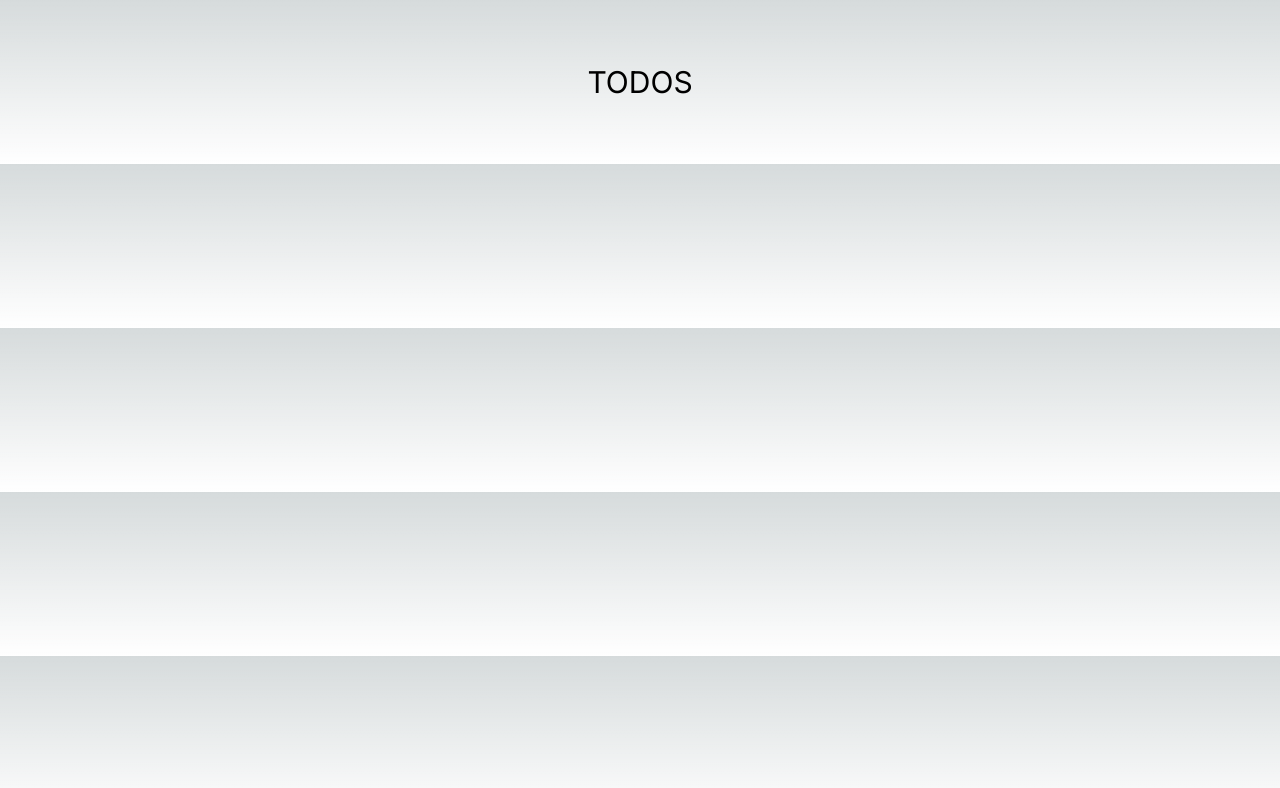
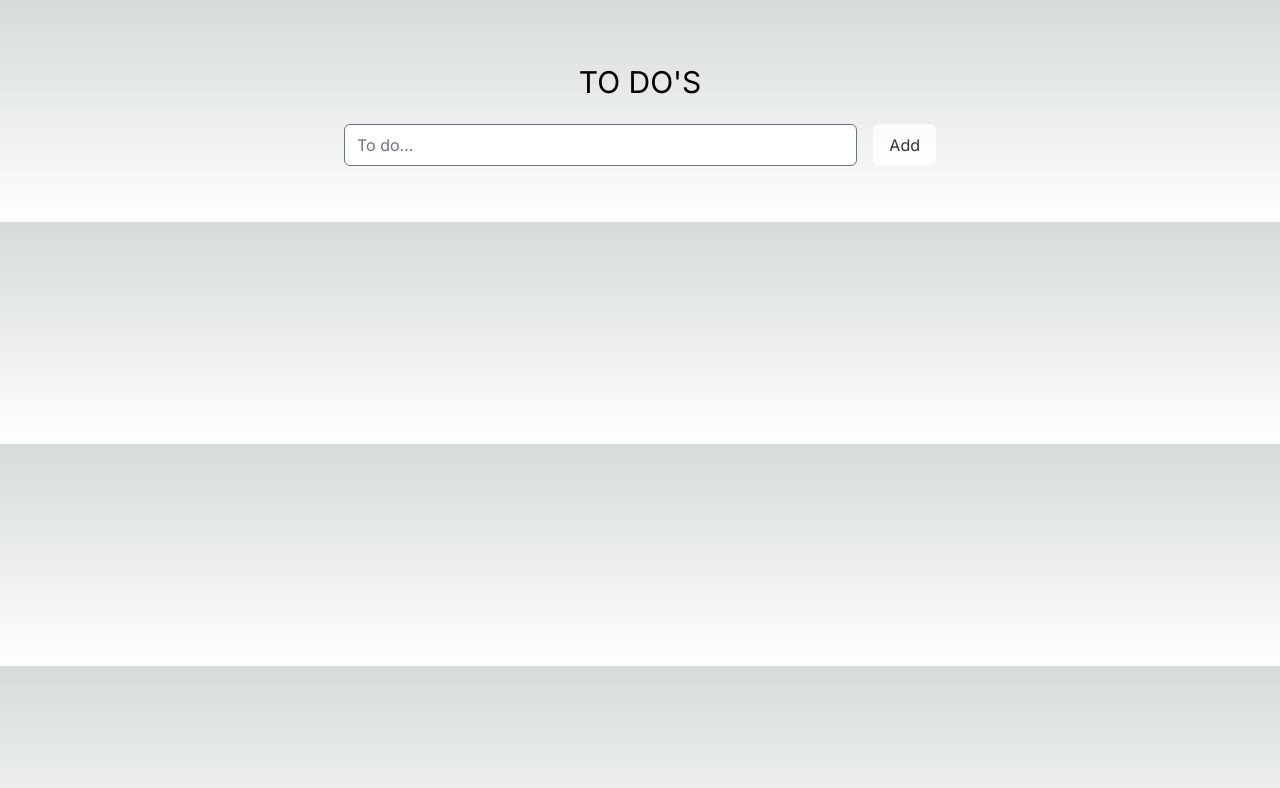
Before and after one commit to reymyster/todo-basic, a Next.js app: page / in a window 1280 px wide. Shown: the top 788 px of the page. Built offline with nearby package versions, Linux system fonts and the light colour scheme.

Commit message:
initial add form

```diff
--- a/next.config.js
+++ b/next.config.js
@@ -1,4 +1,8 @@
 /** @type {import('next').NextConfig} */
-const nextConfig = {};
+const nextConfig = {
+  experimental: {
+    serverActions: true,
+  },
+};
 
 module.exports = nextConfig;
--- a/src/app/page.tsx
+++ b/src/app/page.tsx
@@ -1,7 +1,42 @@
 export default function Home() {
   return (
-    <main className="mx-auto max-w-4xl px-4 py-12 sm:px-6 lg:px-8">
-      <h1 className="py-4 text-center text-3xl">TODOS</h1>
+    <main className="mx-auto max-w-2xl px-4 py-12 sm:px-6 lg:px-8">
+      <h1 className="py-4 text-center text-3xl">TO DO&apos;S</h1>
+      <AddForm />
     </main>
   );
 }
+
+function AddForm() {
+  async function addItem(formData: FormData) {
+    "use server";
+    const newTodo = formData.get("todo");
+    console.log({ newTodo });
+  }
+
+  return (
+    <form action={addItem}>
+      <div className="flex flex-row justify-between">
+        <div className="grow p-2">
+          <input
+            className="form-input w-full rounded-md text-black"
+            type="text"
+            id="todo"
+            name="todo"
+            placeholder="To do..."
+            maxLength={250}
+            required={true}
+          />
+        </div>
+        <div className="flex grow-0 content-center justify-center p-2">
+          <button
+            type="submit"
+            className="rounded-md bg-white/80 p-1 px-4 text-black/80 duration-75 hover:bg-white hover:text-black"
+          >
+            Add
+          </button>
+        </div>
+      </div>
+    </form>
+  );
+}
```
